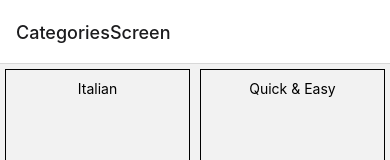
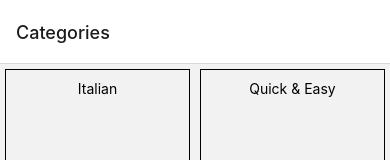
Before and after one commit to omelale/meals-app, a React Native app: screen / in a window 390 px wide. Shown: the top 160 px of the page. Built offline with nearby package versions, Linux system fonts and the light colour scheme.

Commit message:
added name to categories screen

```diff
--- a/navigation/MealsNavigator.js
+++ b/navigation/MealsNavigator.js
@@ -8,7 +8,7 @@ const Stack = createStackNavigator();
 function NewNav() {
   return (
     <Stack.Navigator>
-      <Stack.Screen name="CategoriesScreen" component={CategoriesScreen} />
+      <Stack.Screen name="CategoriesScreen" component={CategoriesScreen} options={{title:'Categories'}} />
       <Stack.Screen name="CategoryMeals" component={CategoryMeals} />
       <Stack.Screen name="MealDetailsScreen" component={MealDetailsScreen} />
     </Stack.Navigator>
```
